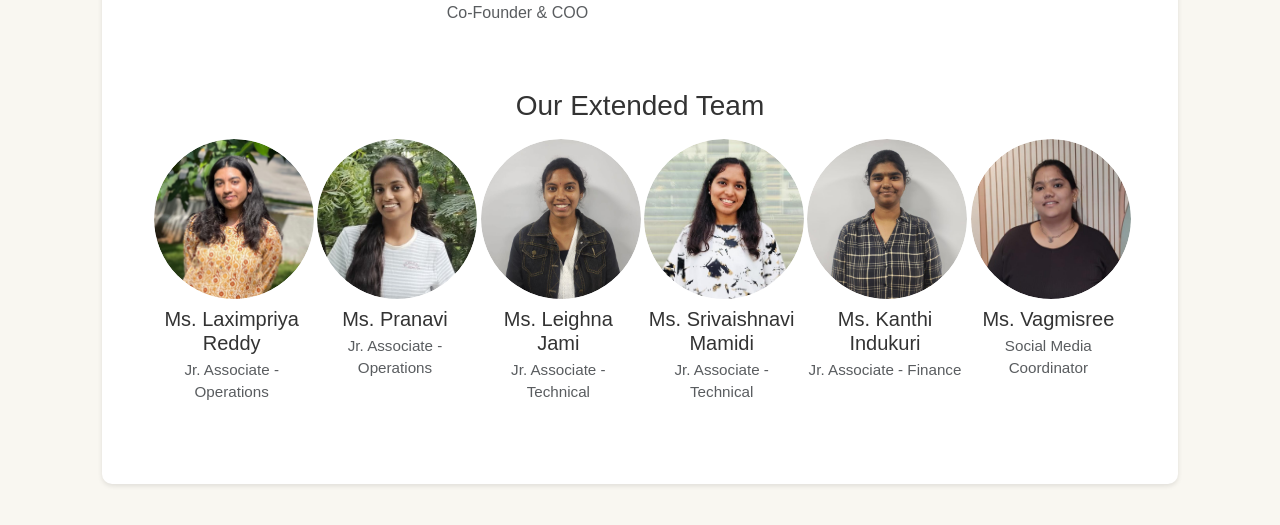
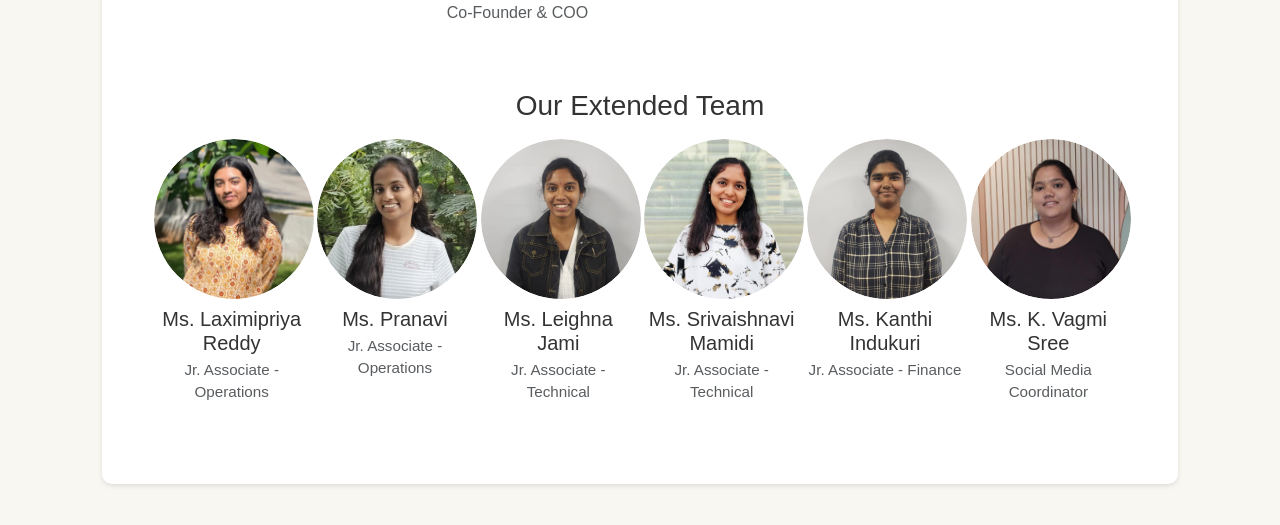
Before and after one commit to SadhanaKalaga/Sastrikart, a plain HTML site: page about_us.html in a window 1280 px wide. Shown: the part 2365-2890 px from the top of the page. Drawn offline with nearby package versions, Linux system fonts and the light colour scheme.

Commit message:
updated about_us

```diff
--- a/about_us.html
+++ b/about_us.html
@@ -223,7 +223,7 @@
                                 <div class="team-img-container mx-auto mb-2" style="width: 160px; height: 160px; border-radius: 50%; overflow: hidden;">
                                     <img src="assets/images/coo2.jpg" class="img-fluid rounded-circle" alt="Operations" style="width: 100%; height: 100%; object-fit: cover;">
                                 </div>
-                                <h5 class="mb-1">Ms. Laximpriya Reddy</h5>
+                                <h5 class="mb-1">Ms. Laximipriya Reddy</h5>
                                 <p class="text-muted" style="font-size: 0.95rem;">Jr. Associate - Operations</p>
                             </div>
                             <div class="col-6 col-md-4 col-lg-2 text-center mb-4">
@@ -261,7 +261,7 @@
                                 <div class="team-img-container mx-auto mb-2" style="width: 160px; height: 160px; border-radius: 50%; overflow: hidden;">
                                     <img src="assets/images/socialmedia.jpg" class="img-fluid rounded-circle" alt="Social Media" style="width: 100%; height: 100%; object-fit: cover;">
                                 </div>
-                                <h5 class="mb-1">Ms. Vagmisree</h5>
+                                <h5 class="mb-1">Ms. K. Vagmi Sree</h5>
                                 <p class="text-muted" style="font-size: 0.95rem;">Social Media Coordinator</p>
                             </div>
                         </div>
```
